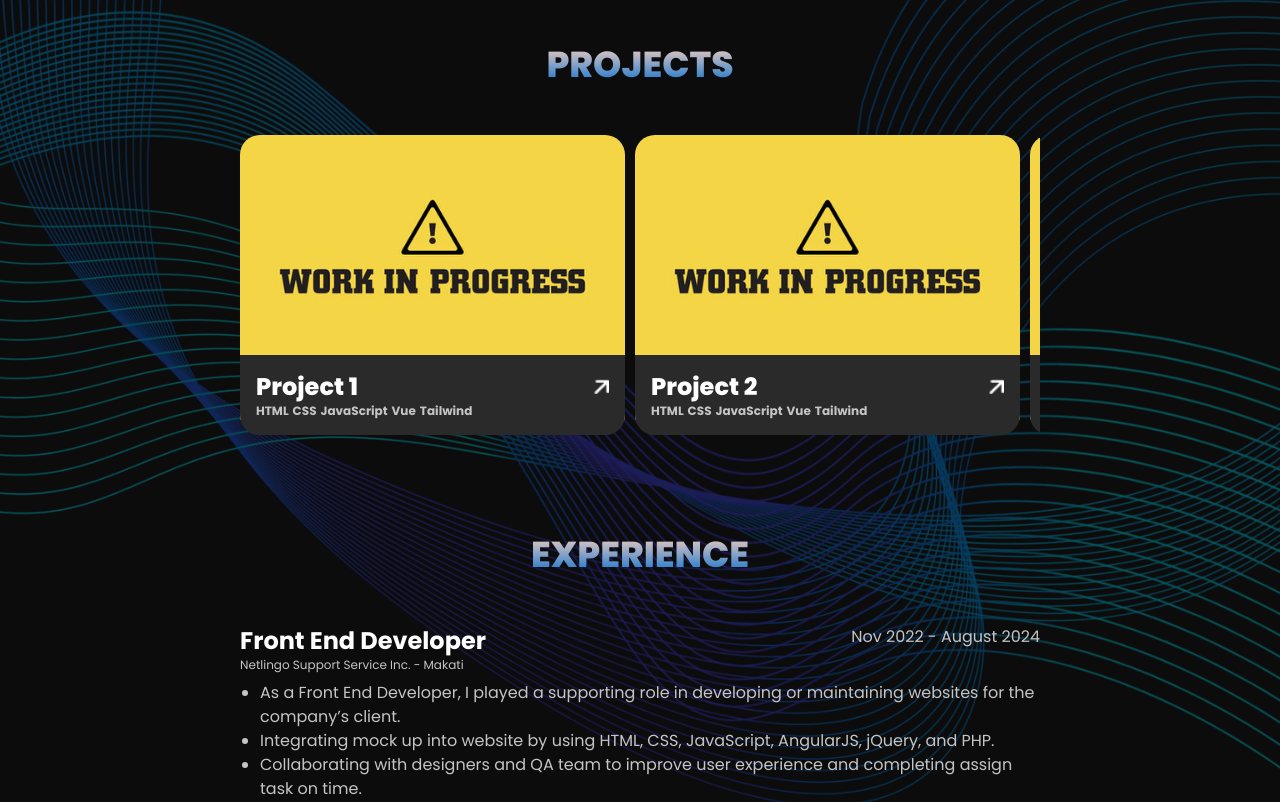
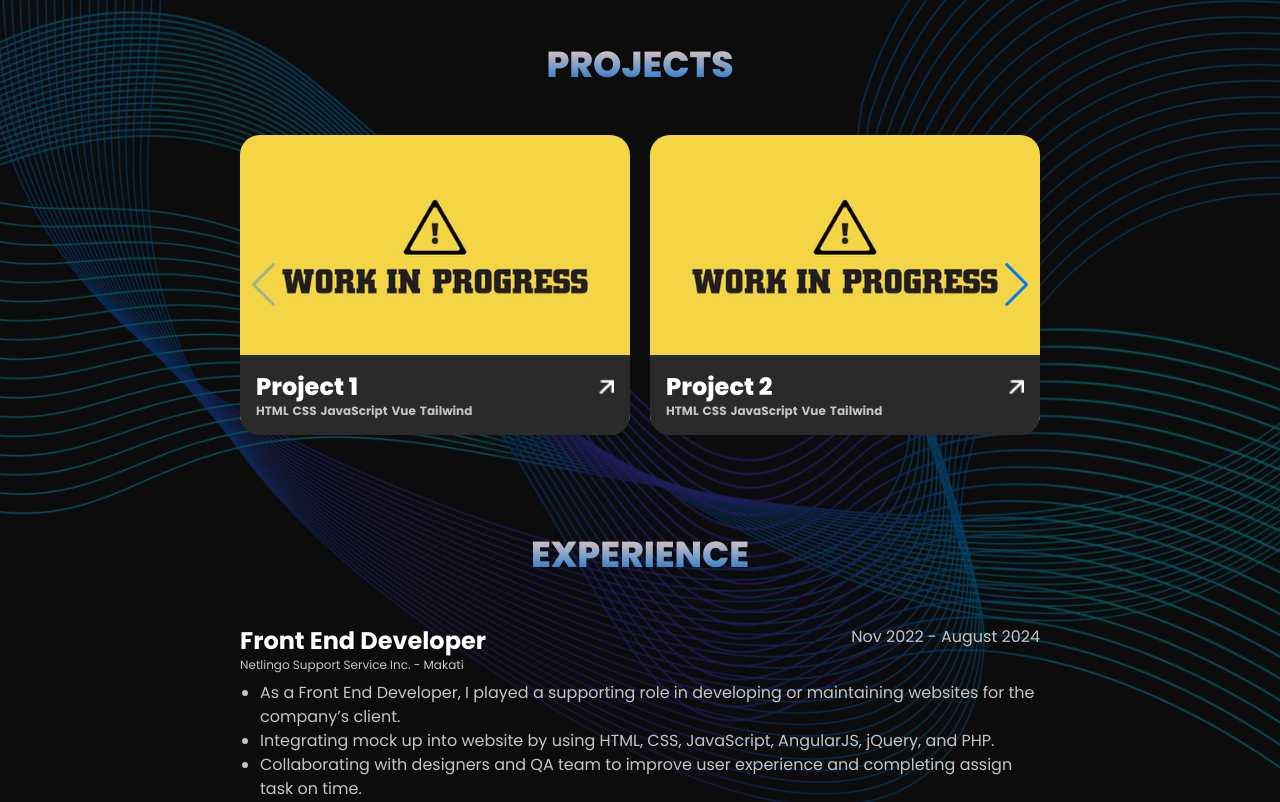
Before and after one commit to iRenanMatthew/portfolio-v1, a Vue app: page / in a window 1280 px wide. Shown: the part 1360-2162 px from the top of the page. Built offline with nearby package versions, Linux system fonts and the light colour scheme.

Commit message:
chore - fix carousel by using swiper library

```diff
--- a/package.json
+++ b/package.json
@@ -8,6 +8,7 @@
   },
   "dependencies": {
     "core-js": "^3.8.3",
+    "swiper": "^11.2.5",
     "vue": "^3.2.13",
     "vue-router": "^4.0.3"
   },
--- a/src/views/AboutView.vue
+++ b/src/views/AboutView.vue
@@ -81,7 +81,7 @@
                 <p class="text-custom-gray self-center">{{ exp.startedAt }} - {{ exp.endAt }}</p>
               </div>
             <div class="exp_c-desc-wrapper flex flex-col gap-2.5">
-              <ul class="exp_c-desc-text text-sm">
+              <ul class="exp_c-desc-text text-sm list-disc pl-5">
                 <li v-for="desc in exp.description" :key="desc" class="text-custom-gray1">{{ desc }}</li>
               </ul>
               <div class="exp_c-desc-skills flex gap-2.5 flex-wrap">
--- a/src/views/HomeView.vue
+++ b/src/views/HomeView.vue
@@ -43,9 +43,13 @@
     <div class="mt-[100px]">
       <CategoryTitle title="PROJECTS" />
 
-      <div class="project-section mt-[50px]">
-        <div class="custom-card relative" v-for="project in projects" :key="project.id">
-
+      <Swiper
+      :modules="modules"
+      :spaceBetween="20"
+      :slidesPerView="2"
+      :navigation="true"
+      :class="'project-section mt-[50px]'">
+        <SwiperSlide class="custom-card relative" v-for="project in projects" :key="project.id">
           <div class="project-card-bg" :style="{ background: `url(${imagePath(project.image, 'projects')})center -15px / cover no-repeat`}"></div>
           <div class="custom-card-text">
             <div class="flex justify-between items-center">
@@ -62,8 +66,8 @@
               </p>
             </div>
           </div>
-        </div>
-      </div>
+        </SwiperSlide>
+      </Swiper>
     </div>
 
     <!-- Experiences -->
@@ -82,12 +86,19 @@ import Experience from "@/components/Experience.vue";
 import GetInTouch from "@/components/GetInTouch.vue";
 import Skills from "@/components/Skills.vue";
 import getProjects from "@/composables/getProjects";
+import { Swiper, SwiperSlide } from 'swiper/vue';
+import { Navigation } from 'swiper/modules';
+import 'swiper/css';
+import 'swiper/css/navigation';
+
 
 const { projects, error, loadProjects } = getProjects();
+const modules = [Navigation];
 
 const imagePath = (path, category) => {
   return `/${category}/${path}`
 };
+
 
 onMounted( () => {
   loadProjects();
@@ -115,4 +126,8 @@ onMounted( () => {
   width: 15px;
   height: 15px;
 }
+
+.swiper.project-section{
+  height: 300px;
+}
 </style>
```
Also changed, not shown: 1 other file (tests, documents, lock files or other folders).
